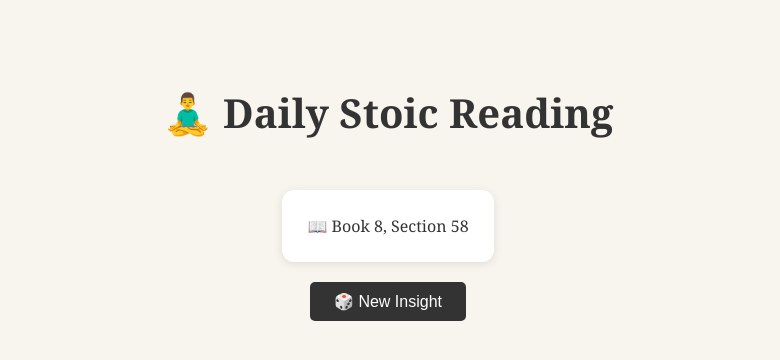
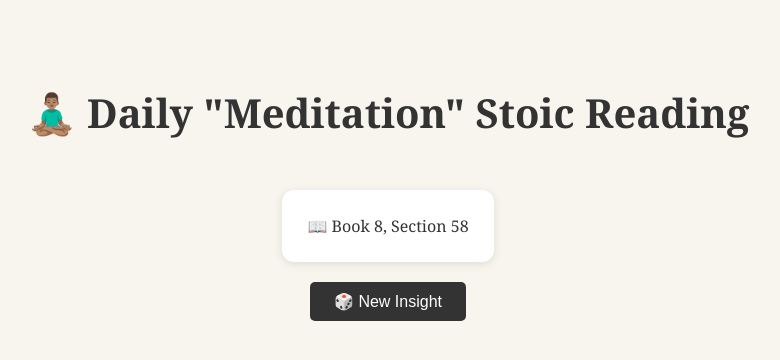
Before and after one commit to akinmade1/meditation-project, a plain HTML site: page index.html in a window 1280 px wide. Shown: the whole page, without its empty margins (252-1032 px from the left). Drawn offline with Linux system fonts and the light colour scheme.

Commit message:
Update index.html

```diff
--- a/index.html
+++ b/index.html
@@ -43,7 +43,7 @@
   </style>
 </head>
 <body>
-  <h1>🧘‍♂️ Daily Stoic Reading</h1>
+  <h1>🧘🏽‍♂️ Daily "Meditation" Stoic Reading</h1>
   <div class="quote-box" id="reading">Loading...</div>
   <br>
   <button onclick="generateReading()">🎲 New Insight</button>
```
